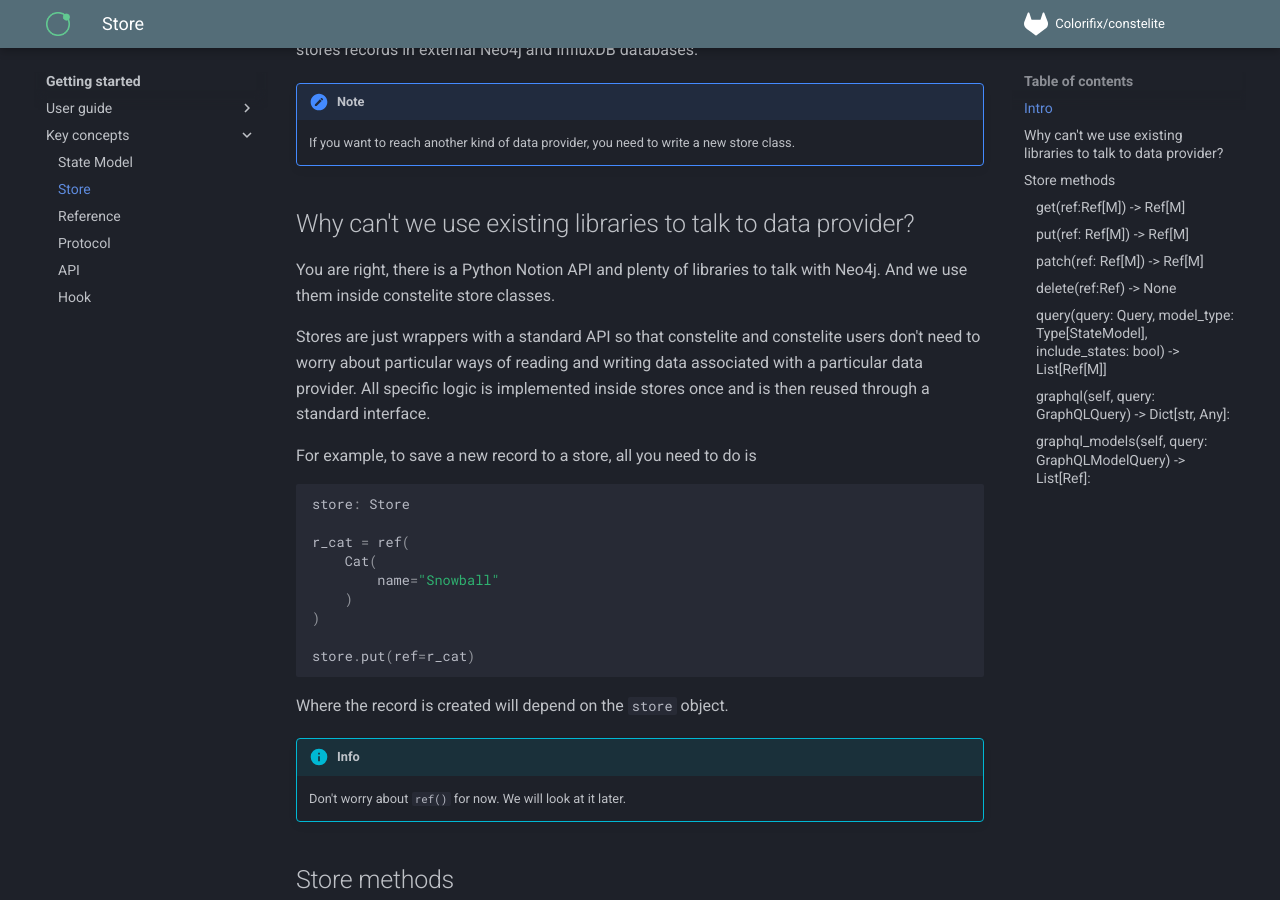
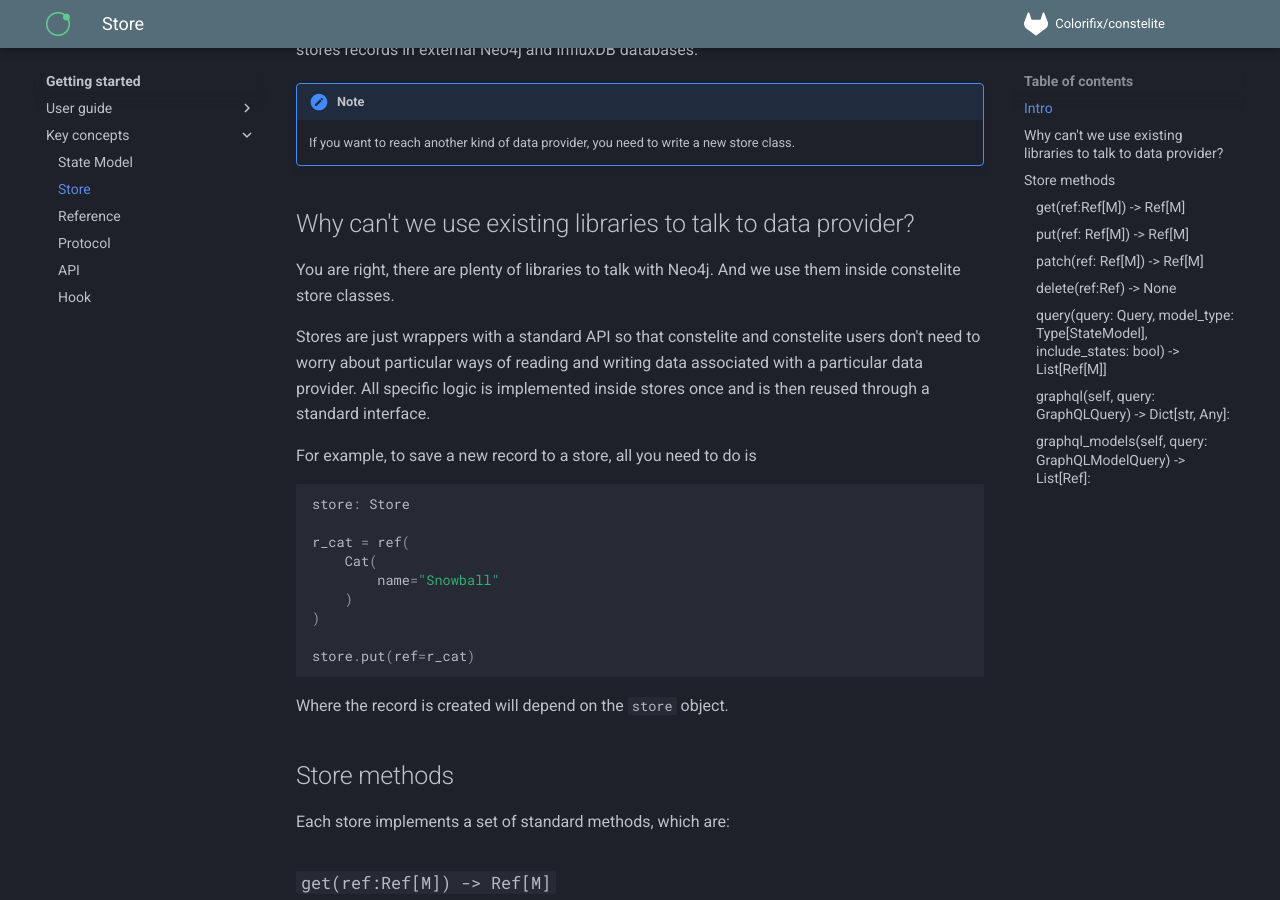
Before and after one commit to Colorifix/constelite, an MkDocs documentation site: the page built from docs/getting_started/key_concepts/store.md, in a window 1280 px wide and 900 px high, scrolled down 376 px. Built offline with MkDocs 1.6.1 and Material for MkDocs 9.7.7, drawn with Linux system fonts in a browser that asks for light colours; comment, search, counter and statistics services are not loaded.

Commit message:
Update store documentation

````diff
--- a/docs/getting_started/key_concepts/store.md
+++ b/docs/getting_started/key_concepts/store.md
@@ -11,7 +11,7 @@
 
 ## Why can't we use existing libraries to talk to data provider?
 
-You are right, there is a Python Notion API and plenty of libraries to talk with Neo4j. And we use them inside constelite store classes.
+You are right, there are plenty of libraries to talk with Neo4j. And we use them inside constelite store classes.
 
 Stores are just wrappers with a standard API so that constelite and constelite users don't need to worry about particular ways of reading and writing data associated with a particular data provider. All specific logic is implemented inside stores once and  is then reused through a standard interface.
 
@@ -30,9 +30,6 @@
 ```
 
 Where the record is created will depend on the `store` object.
-
-!!! info
-    Don't worry about `ref()` for now. We will look at it later.
 
 ## Store methods
 
````
